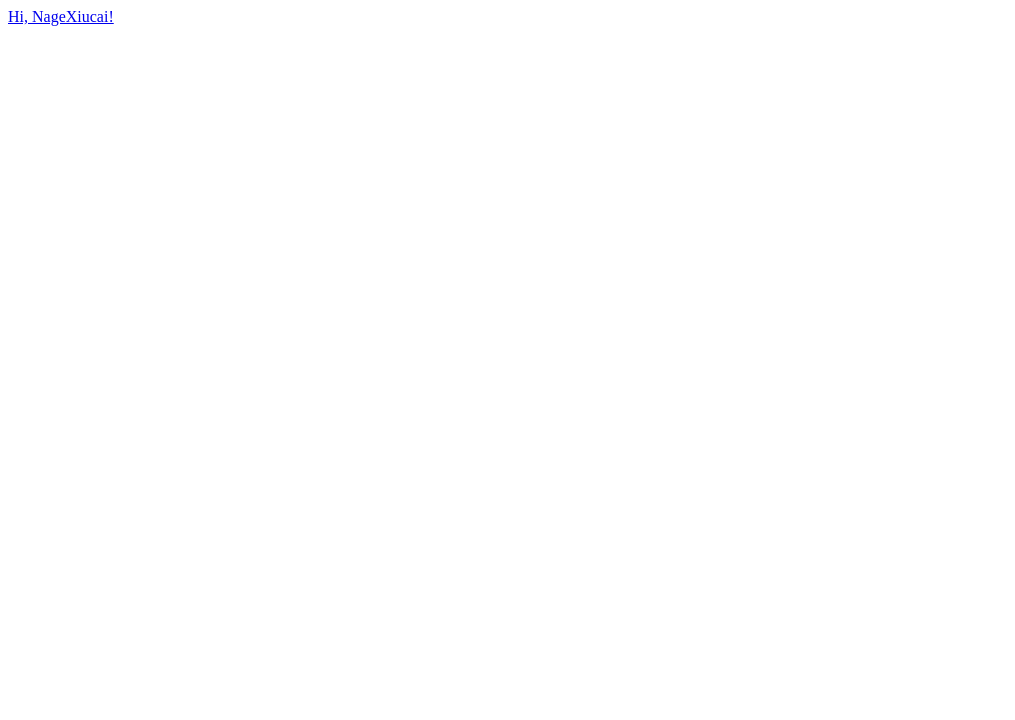
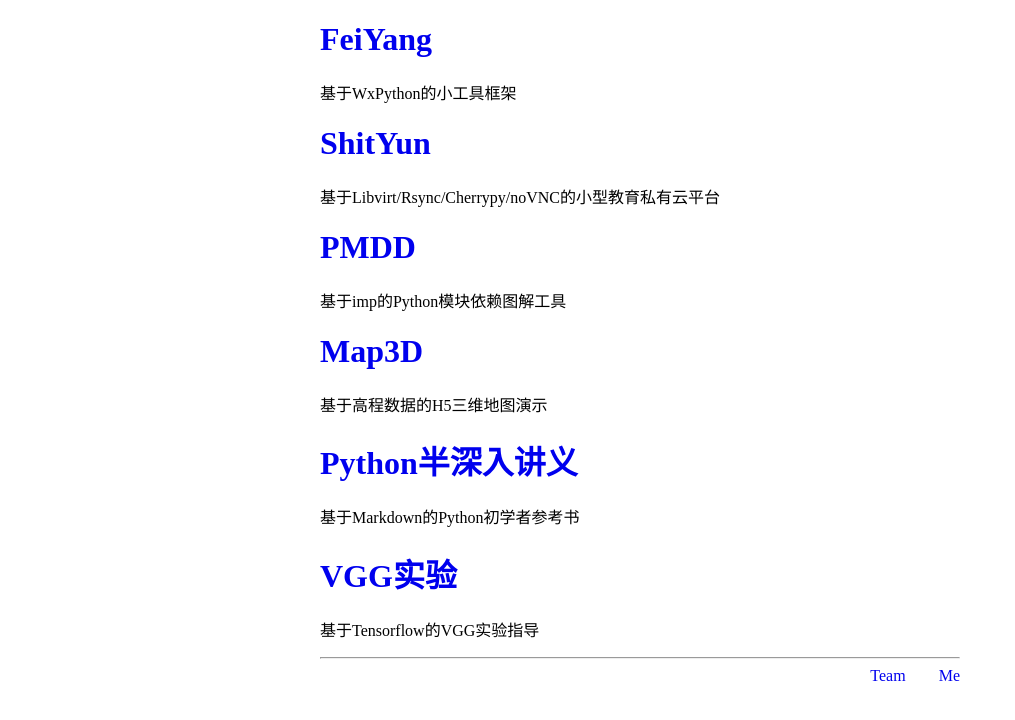
Before and after one commit to nagexiucai/nagexiucai.github.io, a plain HTML site: page index.html in a window 1280 px wide. Shown: the whole page, without its empty margins (0-1015 px from the left). Drawn offline with Linux system fonts and the light colour scheme.

Commit message:
update index.html

```diff
--- a/index.html
+++ b/index.html
@@ -1 +1,62 @@
-<a href='http://zhouguoqiang.cn/'>Hi, NageXiucai!</a>
+<!DOCTYPE html>
+<html>
+<head>
+    <meta charset="UTF-8">
+    <title>GitHubPages|NageXiucai</title>
+    <style rel="stylesheet" type="text/css">
+        html, body {
+            width: 100%;
+            margin: 0;
+            padding: 0;
+        }
+        a {
+            text-decoration-line: none;
+        }
+        .main {
+            margin: auto;
+            max-width: 640px;
+        }
+        .empty {
+            width: 33px;
+            display: inline-block;
+        }
+        .website {
+            text-align: right;
+        }
+    </style>
+</head>
+<body>
+<div class="main">
+    <div class="project">
+        <div class="project-item">
+            <h1><a href="https://github.com/nagexiucai/feiyang">FeiYang</a></h1>
+            <p>基于WxPython的小工具框架</p>
+        </div>
+        <div class="project-item">
+            <h1><a href="https://github.com/nagexiucai/shityun">ShitYun</a></h1>
+            <p>基于Libvirt/Rsync/Cherrypy/noVNC的小型教育私有云平台</p>
+        </div>
+        <div class="project-item">
+            <h1><a href="https://github.com/nagexiucai/pmdd">PMDD</a></h1>
+            <p>基于imp的Python模块依赖图解工具</p>
+        </div>
+        <div class="project-item">
+            <h1><a href="https://github.com/nagexiucai/map3d">Map3D</a></h1>
+            <p>基于高程数据的H5三维地图演示</p>
+        </div>
+        <div class="project-item">
+            <h1><a href="https://github.com/nagexiucai/manuscripts/blob/master/Python半深入讲义.md">Python半深入讲义</a></h1>
+            <p>基于Markdown的Python初学者参考书</p>
+        </div>
+        <div class="project-item">
+            <h1><a href="https://github.com/nagexiucai/manuscripts/blob/master/VGG实验.md">VGG实验</a></h1>
+            <p>基于Tensorflow的VGG实验指导</p>
+        </div>
+    </div>
+    <hr/>
+    <div class="website">
+        <a href="http://nagexiucai.com/">Team</a><span class="empty"></span><a href="http://zhouguoqiang.cn/">Me</a>
+    </div>
+</div>
+</body>
+</html>
```
